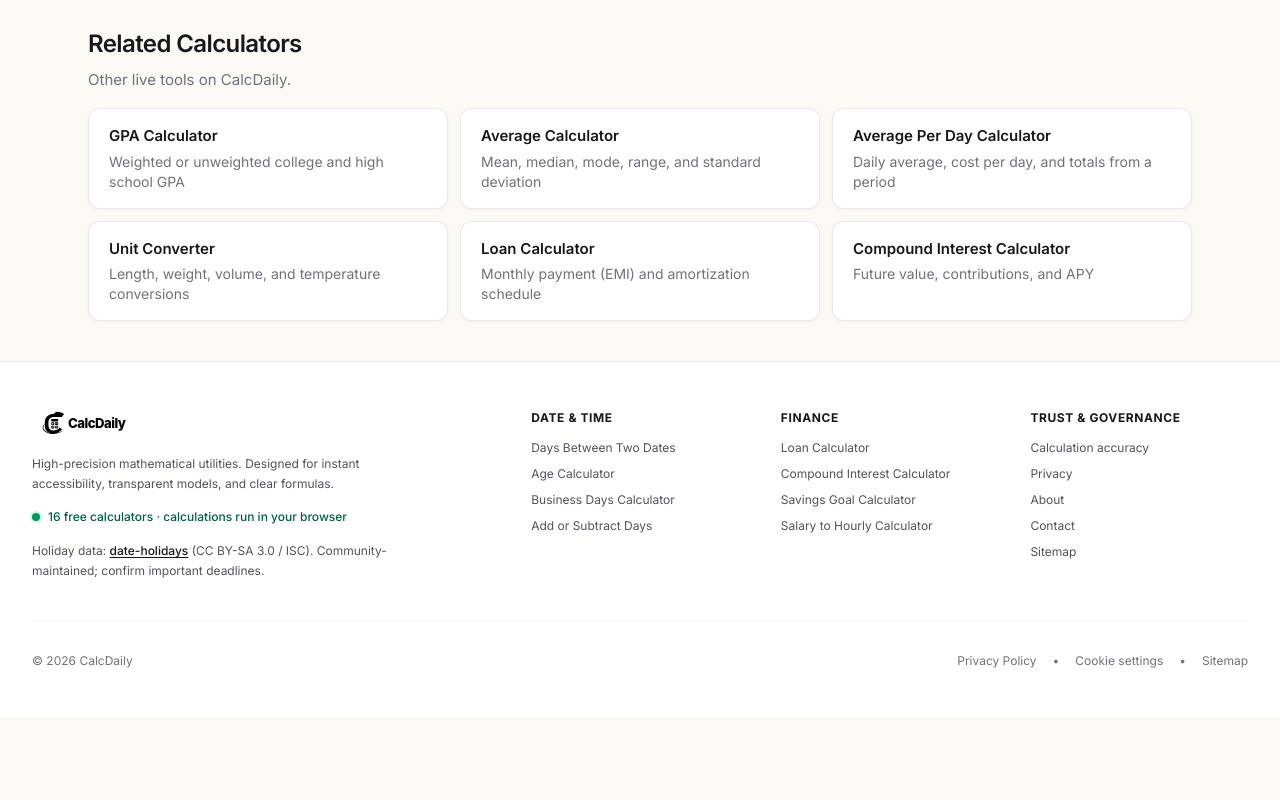
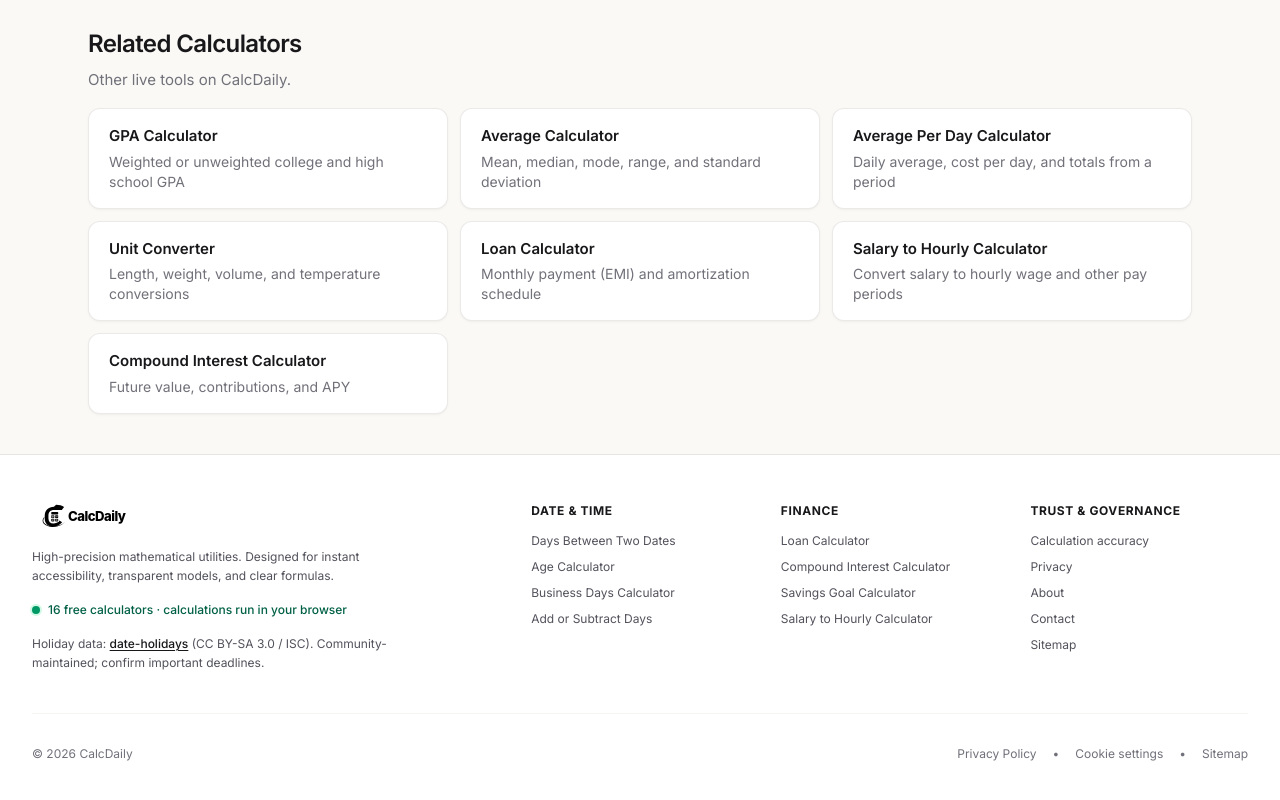
Before and after one commit to Ahmii1122/calculator, a Next.js app: page /math/percentage-calculator in a window 1280 px wide. Shown: the part 3021-3821 px from the top of the page. Before the commit the page ends 3738 px from the top, so only its background shows below. Built offline with nearby package versions, Linux system fonts and the light colour scheme; no server answers.

Commit message:
Add link to Salary to Hourly Calculator on Percentage Calculator page for improved navigation and access to salary conversion tools.

```diff
--- a/src/app/math/percentage-calculator/page.tsx
+++ b/src/app/math/percentage-calculator/page.tsx
@@ -459,6 +459,17 @@ export default function PercentageCalculatorPage() {
                 </span>
               </Link>
               <Link
+                href="/finance/salary-to-hourly-calculator"
+                className="inline-flex flex-col gap-1 rounded-xl border border-border/80 bg-panel px-5 py-4 shadow-card transition hover:border-cat-math/45 hover:bg-cat-math-soft"
+              >
+                <span className="text-[15px] font-semibold text-foreground">
+                  Salary to Hourly Calculator
+                </span>
+                <span className="text-sm text-muted">
+                  Convert salary to hourly wage and other pay periods
+                </span>
+              </Link>
+              <Link
                 href="/finance/compound-interest-calculator"
                 className="inline-flex flex-col gap-1 rounded-xl border border-border/80 bg-panel px-5 py-4 shadow-card transition hover:border-cat-math/45 hover:bg-cat-math-soft"
               >
@@ -469,6 +480,7 @@ export default function PercentageCalculatorPage() {
                   Future value, contributions, and APY
                 </span>
               </Link>
+
             </div>
           </section>
         </article>
```
